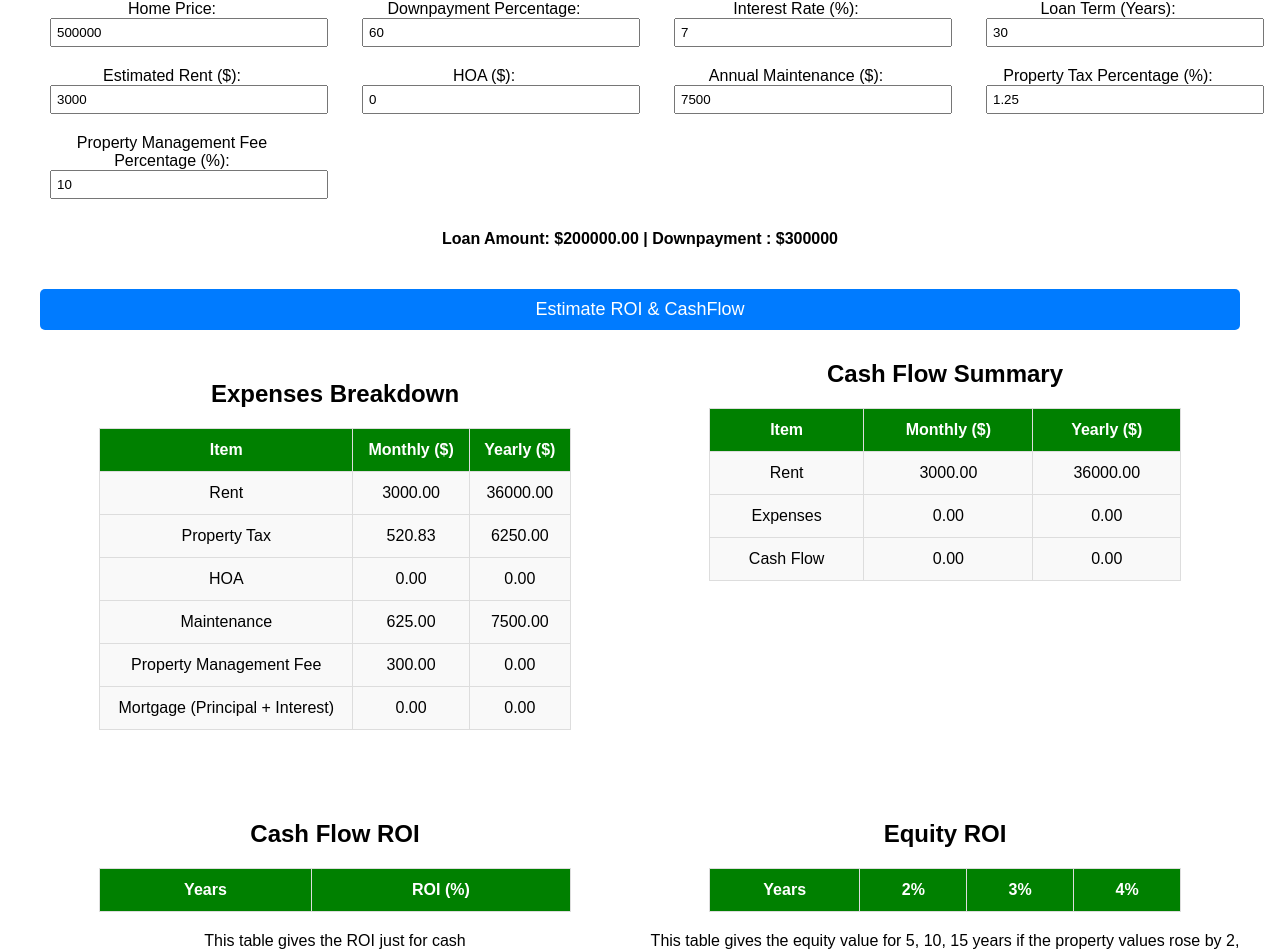
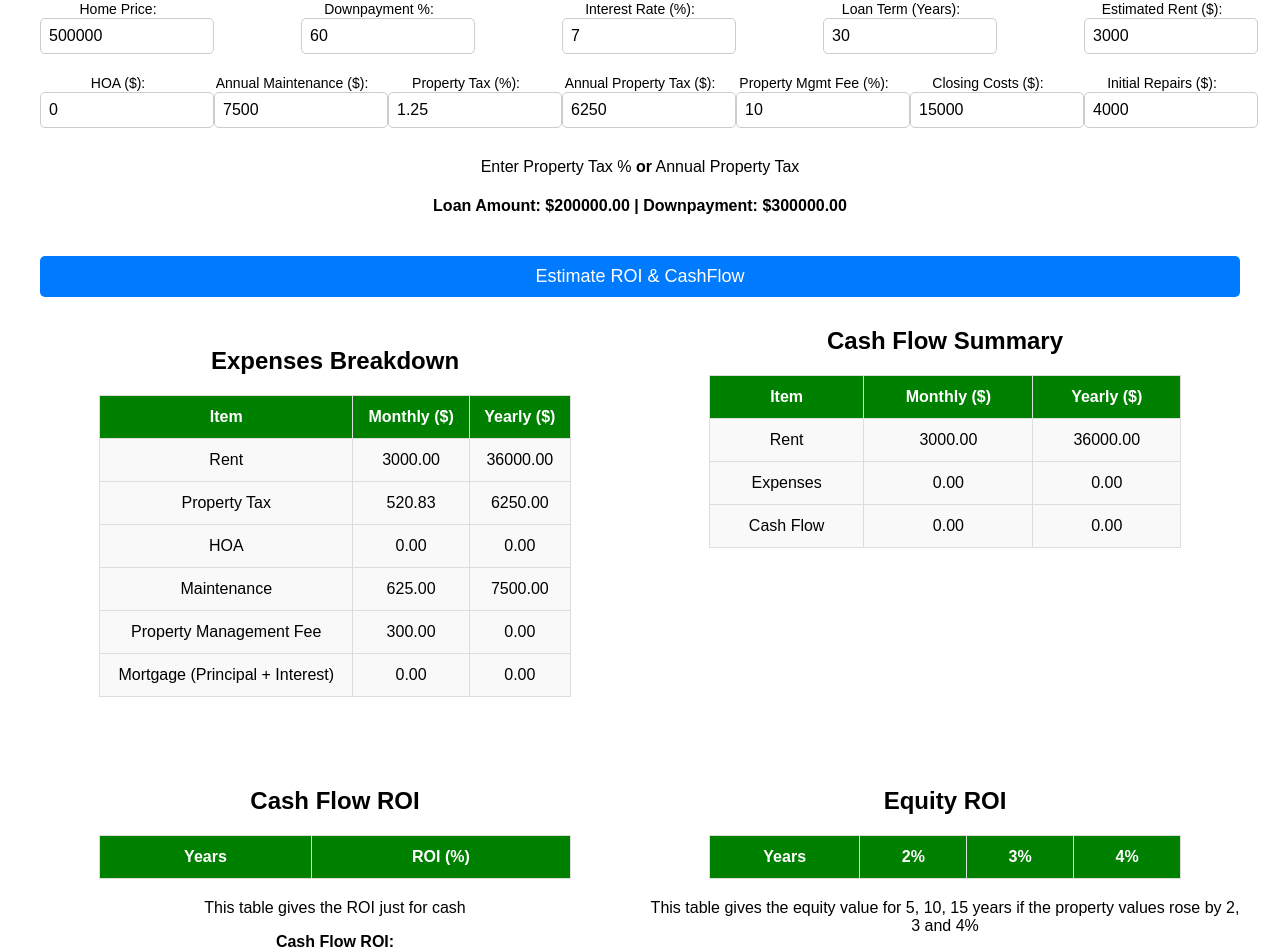
Before and after one commit to seshasaisrivatsav/real-estate-investment-calculator, a React (Create React App) app: page / in a window 1280 px wide. Shown: the part 120-1072 px from the top of the page. Built offline with nearby package versions, Linux system fonts and the light colour scheme.

Commit message:
added new inputs

```diff
--- a/src/components/calculator.css
+++ b/src/components/calculator.css
@@ -1,32 +1,8 @@
 .calculator-container {
   font-family: Arial, sans-serif;
-  margin: 20px auto; /* Centering the container */
+  margin: 20px auto;
   padding: 20px;
-  max-width: 1200px; /* Maximum width for the entire container */
-}
-
-.input-container-row {
-  display: flex;
-  flex-wrap: wrap; /* Allows input fields to wrap on smaller screens */
-  justify-content: space-between;
-  margin-bottom: 10px;
-}
-
-.input-container {
-  margin-bottom: 10px;
-  width: 22%;
-}
-
-@media (max-width: 768px) {
-  .input-container {
-    width: 48%; /* Reduce width on smaller screens */
-  }
-}
-
-input {
-  padding: 5px;
-  width: 100%;
-  margin-left: 10px;
+  max-width: 1200px;
 }
 
 button {
@@ -36,7 +12,7 @@ button {
   background-color: #4CAF50;
   color: white;
   border: none;
-  width: 100%; /* Make the button full width */
+  width: 100%;
 }
 
 .loan-amount-display {
@@ -49,14 +25,14 @@ button {
 
 .output-table {
   width: 80%;
-  max-width: 1000px; /* Restrict table width */
+  max-width: 1000px;
   border-collapse: collapse;
   margin: 20px auto;
 }
 
 @media (max-width: 768px) {
   .output-table {
-    width: 100%; /* Allow table to take full width on small screens */
+    width: 100%;
   }
 }
 
@@ -91,31 +67,31 @@ button {
 .tables-container {
   display: flex;
   flex-direction: column;
-  gap: 20px; /* Space between rows */
+  gap: 20px;
 }
 
 .table-row {
   display: flex;
   justify-content: space-between;
-  gap: 20px; /* Space between tables */
+  gap: 20px;
 }
 
 .table-row > * {
-  flex: 1; /* Ensures each table takes equal width */
+  flex: 1;
   min-width: 45%;
 }
 
 .estimate-button {
-  background-color: #007bff; /* Blue background */
-  color: white;              /* White text */
-  font-size: 18px;           /* Larger text */
-  padding: 10px 20px;        /* Padding around the text */
-  border: none;              /* Remove border */
-  border-radius: 5px;        /* Rounded corners */
-  cursor: pointer;          /* Pointer cursor on hover */
-  transition: background-color 0.3s ease; /* Smooth transition */
+  background-color: #007bff;
+  color: white;
+  font-size: 18px;
+  padding: 10px 20px;
+  border: none;
+  border-radius: 5px;
+  cursor: pointer;
+  transition: background-color 0.3s ease;
 }
 
 .estimate-button:hover {
-  background-color: #0056b3; /* Darker blue on hover */
+  background-color: #0056b3;
 }
--- a/src/components/calculator.jsx
+++ b/src/components/calculator.jsx
@@ -1,272 +1,114 @@
 import React, { useState, useEffect } from "react";
 import { calculateEverything } from "../utils/calculations";
-import ExpensesBreakdownTable from "./expensesBreakdownTable";
-import CashFlowSummaryTable from "./cashFlowSummaryTable";
-import CashFlowROITable from "./cashFlowROITable";
-import EquityROITable from "./equityROITable";
+import ExpensesBreakdownTable from "./tables/expensesBreakdownTable";
+import InputFields from "./inputComponents/inputFields";
+import CashFlowSummaryTable from "./tables/cashFlowSummaryTable";
+import CashFlowROITable from "./tables/cashFlowROITable";
+import EquityROITable from "./tables/equityROITable";
 import "./calculator.css";
 
 function Calculator() {
   // Inputs
-  const [homePrice, setHomePrice] = useState(500000);
-  const [downpaymentPercentage, setDownpaymentPercentage] = useState(60);
-  const [interestRate, setInterestRate] = useState(7);
-  const [loanTerm, setLoanTerm] = useState(30);
-  const [annualMaintenance, setAnnualMaintenance] = useState(7500);
-  const [estimatedRent, setEstimatedRent] = useState(3000);
-  const [hoa, setHoa] = useState(0);
-  const [propertyTaxPercentage, setPropertyTaxPercentage] = useState(1.25);
-  const [propertyManagementFeePercentage, setPropertyManagementFeePercentage] =
-    useState(10);
+  const [inputs, setInputs] = useState({
+    homePrice: 500000,
+    downpaymentPercentage: 60,
+    interestRate: 7,
+    loanTerm: 30,
+    estimatedRent: 3000,
+    hoa: 0,
+    annualMaintenance: 7500,
+    propertyTaxPercentage: 1.25,
+    annualPropertyTax: (1.25/100)*500000,
+    propertyManagementFeePercentage: 10,
+    closingCosts: 15000,
+    initialRepairs: 4000
+  });
+
+
+  const handleInputChange = (field, value) => {
+    const newValue = Number(value);
+
+    if (field === "propertyTaxPercentage") {
+      const annualPropertyTax = inputs.homePrice * (newValue / 100);
+      setInputs((prev) => ({
+        ...prev,
+        propertyTaxPercentage: newValue,
+        annualPropertyTax: annualPropertyTax,
+      }));
+    } else if (field === "annualPropertyTax") {
+      const propertyTaxPercentage = (newValue / inputs.homePrice) * 100;
+      setInputs((prev) => ({
+        ...prev,
+        annualPropertyTax: newValue,
+        propertyTaxPercentage: propertyTaxPercentage.toFixed(2),
+      }));
+    } else {
+      setInputs((prev) => ({
+        ...prev,
+        [field]: newValue,
+      }));
+    }
+  };
+
 
   // Calculations
   const [amortizationData, setAmortizationData] = useState([]);
   const [propertyManagementFee, setPropertyManagementFee] = useState(0);
-  const [propertyManagementFeeYearly, setPropertyManagementFeeYearly] =
-    useState(0);
+  const [propertyManagementFeeYearly, setPropertyManagementFeeYearly] = useState(0);
   const [loanAmount, setLoanAmount] = useState(0);
-
   const [monthlyCashFlow, setMonthlyCashFlow] = useState(0);
   const [monthlyCosts, setMonthlyCosts] = useState(0);
-
   const [equityROI, setEquityROI] = useState({});
   const [cashFlowROI, setCashFlowROI] = useState({});
 
   useEffect(() => {
-    const downpayment = homePrice * (downpaymentPercentage / 100);
-    const loanAmount = homePrice - downpayment;
+    const downpayment = inputs.homePrice * (inputs.downpaymentPercentage / 100);
+    const loanAmount = inputs.homePrice - downpayment;
     setLoanAmount(loanAmount);
 
-    const monthlyPropertyManagementFee =
-      estimatedRent * (propertyManagementFeePercentage / 100);
-
+    const monthlyPropertyManagementFee = inputs.estimatedRent * (inputs.propertyManagementFeePercentage / 100);
     setPropertyManagementFee(monthlyPropertyManagementFee);
-  }, [homePrice, downpaymentPercentage]);
+  }, [inputs]);
 
   const calculateData = () => {
-    const everyDetail = calculateEverything({
-      homePrice,
-      downpaymentPercentage,
-      interestRate,
-      loanTerm,
-      estimatedRent,
-      hoa,
-      annualMaintenance,
-      propertyTaxPercentage,
-      propertyManagementFeePercentage,
-    });
+    const everyDetail = calculateEverything(inputs);
+    console.log(everyDetail);
 
-    console.log(everyDetail);
     setAmortizationData(everyDetail.amortization);
-    // Set ROI and Cashflow ROI
-
     setEquityROI(everyDetail.equityROI);
-
     setCashFlowROI(everyDetail.cashFlowROI);
-
-    const monthlyMortgagePayment = everyDetail.amortization[0].monthlyPayment;
-
-    const propertyTaxAmount = homePrice * (propertyTaxPercentage / 100);
-    const monthlyPropertyTax = propertyTaxAmount / 12;
-
-    const monthlyPropertyManagementFee =
-      estimatedRent * (propertyManagementFeePercentage / 100);
-    const yearlyPropertyManagementFee = monthlyPropertyManagementFee * 12;
-
-    const monthlyPropertyMaintenance = annualMaintenance / 12;
-
-    setPropertyManagementFee(monthlyPropertyManagementFee);
-    setPropertyManagementFeeYearly(yearlyPropertyManagementFee);
-
-    const monthlyCosts =
-      monthlyMortgagePayment +
-      monthlyPropertyTax +
-      monthlyPropertyManagementFee +
-      monthlyPropertyMaintenance +
-      hoa;
-    setMonthlyCosts(monthlyCosts);
-
-    const cashFlow = estimatedRent - monthlyCosts;
-    setMonthlyCashFlow(cashFlow);
+    setPropertyManagementFee(everyDetail.operatingExpenses.monthly.propertyManagementFee);
+    setPropertyManagementFeeYearly(everyDetail.operatingExpenses.yearly.propertyManagementFee);
+    setMonthlyCosts(everyDetail.operatingExpenses.monthly.monthlyCosts);
+    setMonthlyCashFlow(everyDetail.cashFlow.monthlyCashFlow);
   };
 
   const costsData = React.useMemo(
     () => [
-      {
-        item: "Rent",
-        monthly: estimatedRent.toFixed(2),
-        yearly: (estimatedRent * 12).toFixed(2),
-      },
-      {
-        item: "Property Tax",
-        monthly: ((homePrice * (propertyTaxPercentage / 100)) / 12).toFixed(2),
-        yearly: (homePrice * (propertyTaxPercentage / 100)).toFixed(2),
-      },
-      {
-        item: "HOA",
-        monthly: hoa.toFixed(2),
-        yearly: (hoa * 12).toFixed(2),
-      },
-      {
-        item: "Maintenance",
-        monthly: (annualMaintenance / 12).toFixed(2),
-        yearly: annualMaintenance.toFixed(2),
-      },
-      {
-        item: "Property Management Fee",
-        monthly: propertyManagementFee.toFixed(2),
-        yearly: propertyManagementFeeYearly.toFixed(2),
-      },
-      {
-        item: "Mortgage (Principal + Interest)",
-        monthly:
-          amortizationData.length > 0
-            ? amortizationData[0]?.monthlyPayment.toFixed(2)
-            : "0.00",
-        yearly:
-          amortizationData.length > 0
-            ? (amortizationData[0]?.monthlyPayment * 12).toFixed(2)
-            : "0.00",
-      },
+      { item: "Rent", monthly: inputs.estimatedRent.toFixed(2), yearly: (inputs.estimatedRent * 12).toFixed(2) },
+      { item: "Property Tax", monthly: ((inputs.homePrice * (inputs.propertyTaxPercentage / 100)) / 12).toFixed(2), yearly: (inputs.homePrice * (inputs.propertyTaxPercentage / 100)).toFixed(2) },
+      { item: "HOA", monthly: inputs.hoa.toFixed(2), yearly: (inputs.hoa * 12).toFixed(2) },
+      { item: "Maintenance", monthly: (inputs.annualMaintenance / 12).toFixed(2), yearly: inputs.annualMaintenance.toFixed(2) },
+      { item: "Property Management Fee", monthly: propertyManagementFee.toFixed(2), yearly: propertyManagementFeeYearly.toFixed(2) },
+      { item: "Mortgage (Principal + Interest)", monthly: amortizationData.length > 0 ? amortizationData[0]?.monthlyPayment.toFixed(2) : "0.00", yearly: amortizationData.length > 0 ? (amortizationData[0]?.monthlyPayment * 12).toFixed(2) : "0.00" },
     ],
-    [
-      estimatedRent,
-      homePrice,
-      propertyTaxPercentage,
-      hoa,
-      annualMaintenance,
-      amortizationData,
-      propertyManagementFee,
-      propertyManagementFeeYearly,
-    ]
+    [inputs, propertyManagementFee, propertyManagementFeeYearly, amortizationData]
   );
 
   const breakdownData = React.useMemo(
     () => [
-      {
-        item: "Rent",
-        monthly: estimatedRent.toFixed(2),
-        yearly: (estimatedRent * 12).toFixed(2),
-      },
-      {
-        item: "Expenses",
-        monthly: monthlyCosts.toFixed(2),
-        yearly: (monthlyCosts * 12).toFixed(2),
-      },
-      {
-        item: "Cash Flow",
-        monthly: monthlyCashFlow.toFixed(2),
-        yearly: (monthlyCashFlow * 12).toFixed(2),
-      },
+      { item: "Rent", monthly: inputs.estimatedRent.toFixed(2), yearly: (inputs.estimatedRent * 12).toFixed(2) },
+      { item: "Expenses", monthly: monthlyCosts.toFixed(2), yearly: (monthlyCosts * 12).toFixed(2) },
+      { item: "Cash Flow", monthly: monthlyCashFlow.toFixed(2), yearly: (monthlyCashFlow * 12).toFixed(2) },
     ],
-    [estimatedRent, monthlyCosts, monthlyCashFlow]
+    [inputs, monthlyCosts, monthlyCashFlow]
   );
 
   return (
     <div className="calculator-container">
       <h1>Real Estate Investment Calculator</h1>
-
-      <div className="input-fields">
-        {/* Input Section */}
-        <div className="input-container-row">
-          <div className="input-container">
-            <label>Home Price:</label>
-            <input
-              type="number"
-              value={homePrice}
-              onChange={(e) => setHomePrice(Number(e.target.value))}
-            />
-          </div>
-          <div className="input-container">
-            <label>Downpayment Percentage:</label>
-            <input
-              type="number"
-              value={downpaymentPercentage}
-              onChange={(e) => setDownpaymentPercentage(Number(e.target.value))}
-            />
-          </div>
-          <div className="input-container">
-            <label>Interest Rate (%):</label>
-            <input
-              type="number"
-              value={interestRate}
-              onChange={(e) => setInterestRate(Number(e.target.value))}
-            />
-          </div>
-          <div className="input-container">
-            <label>Loan Term (Years):</label>
-            <input
-              type="number"
-              value={loanTerm}
-              onChange={(e) => setLoanTerm(Number(e.target.value))}
-            />
-          </div>
-        </div>
-
-        <div className="input-container-row">
-          <div className="input-container">
-            <label>Estimated Rent ($):</label>
-            <input
-              type="number"
-              value={estimatedRent}
-              onChange={(e) => setEstimatedRent(Number(e.target.value))}
-            />
-          </div>
-          <div className="input-container">
-            <label>HOA ($):</label>
-            <input
-              type="number"
-              value={hoa}
-              onChange={(e) => setHoa(Number(e.target.value))}
-            />
-          </div>
-          <div className="input-container">
-            <label>Annual Maintenance ($):</label>
-            <input
-              type="number"
-              value={annualMaintenance}
-              onChange={(e) => setAnnualMaintenance(Number(e.target.value))}
-            />
-          </div>
-          <div className="input-container">
-            <label>Property Tax Percentage (%):</label>
-            <input
-              type="number"
-              value={propertyTaxPercentage}
-              onChange={(e) => setPropertyTaxPercentage(Number(e.target.value))}
-            />
-          </div>
-        </div>
-
-        <div className="input-container-row">
-          <div className="input-container">
-            <label>Property Management Fee Percentage (%):</label>
-            <input
-              type="number"
-              value={propertyManagementFeePercentage}
-              onChange={(e) => {
-                const newPercentage = Number(e.target.value);
-                setPropertyManagementFeePercentage(newPercentage);
-
-                // Calculate and update Property Management Fee
-                const newFee = estimatedRent * (newPercentage / 100);
-                setPropertyManagementFee(newFee);
-              }}
-            />
-          </div>
-        </div>
-
-        <div className="loan-amount-display">
-          <h4>Loan Amount: ${loanAmount.toFixed(2)} | Downpayment : ${homePrice-loanAmount}</h4>
-        </div>
-      </div>
-
-      <button className="estimate-button" onClick={calculateData}>
-        Estimate ROI & CashFlow
-      </button>
-
-      {/* Monthly and Yearly Breakdown Table */}
-
+      <InputFields inputs={inputs} handleInputChange={handleInputChange} loanAmount={loanAmount} />
+      <button className="estimate-button" onClick={calculateData}>Estimate ROI & CashFlow</button>
       <div className="tables-container">
         <div className="table-row">
           <ExpensesBreakdownTable data={costsData} />
--- /dev/null
+++ b/src/components/inputComponents/inputFields.css
@@ -0,0 +1,37 @@
+.input-container-row {
+  display: flex;
+  flex-wrap: wrap;
+  justify-content: space-between;
+  margin-bottom: 10px;
+}
+
+.input-container {
+  margin-bottom: 10px;
+  width: 13%; /* Adjusted to fit 7 fields in a row */
+  min-width: 120px;
+}
+
+.input-container label {
+  font-size: 14px;
+}
+
+.input-container input {
+  padding: 8px; /* Reduced padding */
+  width: 100%;
+  border: 1px solid #ccc;
+  border-radius: 5px;
+  font-size: 16px; /* Smaller font size for inputs */
+  transition: border-color 0.3s ease;
+}
+
+.input-container input:focus {
+  border-color: #007bff;
+  outline: none;
+  box-shadow: 0 0 5px rgba(0, 123, 255, 0.5);
+}
+
+@media (max-width: 768px) {
+  .input-container {
+    width: 48%; /* Adjusted for responsiveness */
+  }
+}
--- /dev/null
+++ b/src/components/inputComponents/inputFields.jsx
@@ -0,0 +1,58 @@
+import React from "react";
+import "./inputFields.css";
+
+const InputFields = ({ inputs, handleInputChange, loanAmount }) => {
+  return (
+    <div className="input-fields">
+      <div className="input-container-row">
+        {[
+          { label: "Home Price", key: "homePrice" },
+          { label: "Downpayment %", key: "downpaymentPercentage" },
+          { label: "Interest Rate (%)", key: "interestRate" },
+          { label: "Loan Term (Years)", key: "loanTerm" },
+          { label: "Estimated Rent ($)", key: "estimatedRent" },
+        ].map(({ label, key }) => (
+          <div className="input-container" key={key}>
+            <label>{label}:</label>
+            <input
+              type="number"
+              value={inputs[key]}
+              onChange={(e) => handleInputChange(key, e.target.value)}
+            />
+          </div>
+        ))}
+      </div>
+
+      <div className="input-container-row">
+        {[
+          { label: "HOA ($)", key: "hoa" },
+          { label: "Annual Maintenance ($)", key: "annualMaintenance" },
+          { label: "Property Tax (%)", key: "propertyTaxPercentage" },
+          { label: "Annual Property Tax ($)", key: "annualPropertyTax" },
+          { label: "Property Mgmt Fee (%)", key: "propertyManagementFeePercentage" },
+          { label: "Closing Costs ($)", key: "closingCosts" },
+          { label: "Initial Repairs ($)", key: "initialRepairs" },
+        ].map(({ label, key }) => (
+          <div className="input-container" key={key}>
+            <label>{label}:</label>
+            <input
+              type="number"
+              value={inputs[key]}
+              onChange={(e) => handleInputChange(key, e.target.value)}
+            />
+          </div>
+        ))}
+      </div>
+
+      <div className="loan-amount-display">
+        <p>Enter Property Tax % <b>or</b> Annual Property Tax</p>
+        <h4>
+          Loan Amount: ${loanAmount.toFixed(2)} | Downpayment: $
+          {(inputs.homePrice - loanAmount).toFixed(2)}
+        </h4>
+      </div>
+    </div>
+  );
+};
+
+export default InputFields;
--- a/src/components/cashFlowROITable.jsx
+++ b/src/components/tables/cashFlowROITable.jsx
@@ -1,6 +1,6 @@
 import React from 'react';
-import BlockFormula from './utilComponents/blockFormula';
-import InlineFormula from './utilComponents/inlineFormula';
+import BlockFormula from '../utilComponents/blockFormula';
+import InlineFormula from '../utilComponents/inlineFormula';
 
 function CashFlowROITable({ cashFlowROI }) {
   const cashFlowYears = Object.keys(cashFlowROI); // Get the years (keys)
@@ -24,14 +24,15 @@ function CashFlowROITable({ cashFlowROI }) {
           ))}
         </tbody>
       </table>
-      <p>This table gives the ROI just for cash</p>
-      <p>
-        <strong>Cash Flow ROI:</strong>
-        <BlockFormula formula="Cashflow = Rent - (PropertyTax + HOA + Maintenance + PropertyManagementFee + Mortgage)" />
+      <div> {/* Replace <p> with <div> */}
+        <p>This table gives the ROI just for cash</p>
+        <p>
+          <strong>Cash Flow ROI:</strong>
+        </p>
+        <InlineFormula formula="Cashflow = Rent - (PropertyTax + HOA + Maintenance + PropertyManagementFee + Mortgage)" />
         <BlockFormula formula="InitialInvestment = Downpayment + ClosingCosts + InitialCosts" />
         <BlockFormula formula="CashflowROI = \frac{100* (noOfYears*Cashflow)}{InitialInvestment}" />
-      </p>
-
+      </div>
     </div>
   );
 }
--- a/src/components/utilComponents/blockFormula.jsx
+++ b/src/components/utilComponents/blockFormula.jsx
@@ -1,4 +1,3 @@
-// BlockFormula.jsx
 import React from 'react';
 import katex from 'katex';
 import 'katex/dist/katex.min.css'; // Import KaTeX CSS
@@ -6,12 +5,13 @@ import 'katex/dist/katex.min.css'; // Import KaTeX CSS
 const BlockFormula = ({ formula }) => {
   const renderedFormula = katex.renderToString(formula, {
     throwOnError: false,
+    displayMode: true, // Render as block-level math
   });
 
   return (
     <div
       className="block-formula"
-      style={{ display: 'block', margin: '20px 0' }} // Ensure it renders as a block with some space
+      style={{ display: 'block', margin: '20px 0', textAlign: 'center' }} // Center the formula
       dangerouslySetInnerHTML={{ __html: renderedFormula }}
     />
   );
--- a/src/utils/calculations.js
+++ b/src/utils/calculations.js
@@ -8,7 +8,9 @@ const calculateEverything = ({
   hoa,
   annualMaintenance,
   propertyTaxPercentage,
-  propertyManagementFeePercentage
+  propertyManagementFeePercentage,
+  closingCosts,
+  initialRepairs
 }) => {
 
   const downpayment = (homePrice*downpaymentPercentage)/100;
@@ -22,11 +24,12 @@ const calculateEverything = ({
   // STEP 3: calculate cashflow { monthlyCashFlow: xx, yaerlyCashFlow: xx }
   const cashFlow = calculateCashFlow(totalExpenses);
 
+  const initialCosts = closingCosts + initialRepairs + downpayment;
   // STEP 4: calculate ROI
-  const equityROI = calculateROI({ homePrice, annualCashFlow: cashFlow.yearlyCashFlow, downpayment });
+  const equityROI = calculateROI({ homePrice, annualCashFlow: cashFlow.yearlyCashFlow, initialCosts });
 
   // STEP 5: calculate Cashflow ROI
-  const cashFlowROI = calculateCashFlowROI({ downpayment, annualCashFlow: cashFlow.yearlyCashFlow });
+  const cashFlowROI = calculateCashFlowROI({ initialCosts, annualCashFlow: cashFlow.yearlyCashFlow });
 
   return {
     amortization,
@@ -86,9 +89,11 @@ const calculateAmortization = (loanAmount, interestRate, loanTerm) => {
 
 const calculateExpenses = ({estimatedRent, homePrice, hoa,
   propertyTaxPercentage, monthlyPayment, annualMaintenance, propertyManagementFeePercentage}) => {
+  const res = {};
 
-  const res = {};
   res.monthly = {
+    monthlyCosts:  monthlyPayment+ (homePrice*propertyTaxPercentage/100)/12 + hoa + (annualMaintenance/12) +
+    (estimatedRent*propertyManagementFeePercentage/100),
     rent: estimatedRent,
     propertyTax: (homePrice*propertyTaxPercentage/100)/12,
     hoa: hoa,
@@ -97,6 +102,7 @@ const calculateExpenses = ({estimatedRent, homePrice, hoa,
     mortgage: monthlyPayment
   }
   res.yearly = {
+    yearlyCosts: res.monthly.monthlyCosts*12,
     rent: estimatedRent*12,
     propertyTax: (homePrice*propertyTaxPercentage/100),
     hoa: hoa*12,
@@ -130,7 +136,7 @@ capitalGain = (futureHomeValue) - (purchasePrice)
 totalInvestment = downPayment+closingCosts+InitialReparirs
 
  */
-const calculateROI = ({ homePrice, annualCashFlow, downpayment }) => {
+const calculateROI = ({ homePrice, annualCashFlow, initialCosts }) => {
   const appreciationRates = [0.02, 0.03, 0.04];
   const yearsList = [5, 10, 15];
 
@@ -143,7 +149,7 @@ const calculateROI = ({ homePrice, annualCashFlow, downpayment }) => {
       const salePrice = calculateAppreciation(homePrice, years, rate);
       const capitalGain = salePrice - homePrice;
       const totalCashFlow = years * annualCashFlow;
-      const roi = ((totalCashFlow + capitalGain) * 100) / downpayment;
+      const roi = ((totalCashFlow + capitalGain) * 100) / initialCosts;
 
       res[years][`${(rate * 100).toFixed(0)}Percent`] = roi.toFixed(2);
     });
@@ -152,13 +158,13 @@ const calculateROI = ({ homePrice, annualCashFlow, downpayment }) => {
   return res;
 };
 
-const calculateCashFlowROI = ({downpayment, annualCashFlow}) => {
+const calculateCashFlowROI = ({initialCosts, annualCashFlow}) => {
   //  const initialCosts =  DownPayment+closingcosts+remodelling;
   // const cashFlow =  annualCashFlow/initialcosts;
   const res = {};
-  res['5'] = 100*(5*annualCashFlow)/downpayment;
-  res['10'] = 100*(10*annualCashFlow)/downpayment;
-  res['15'] = 100*(15*annualCashFlow)/downpayment;
+  res['5'] = 100*(5*annualCashFlow)/initialCosts;
+  res['10'] = 100*(10*annualCashFlow)/initialCosts;
+  res['15'] = 100*(15*annualCashFlow)/initialCosts;
 
   return res;
 }
```
Also changed, not shown: src/components/tables/equityROITable.jsx (renamed from src/components/equityROITable.jsx, +3 -4 lines), src/components/utilComponents/inlineFormula.jsx (+10 -3 lines), src/components/tables/cashFlowSummaryTable.jsx (renamed from src/components/cashFlowSummaryTable.jsx), src/components/tables/expensesBreakdownTable.jsx (renamed from src/components/expensesBreakdownTable.jsx).
